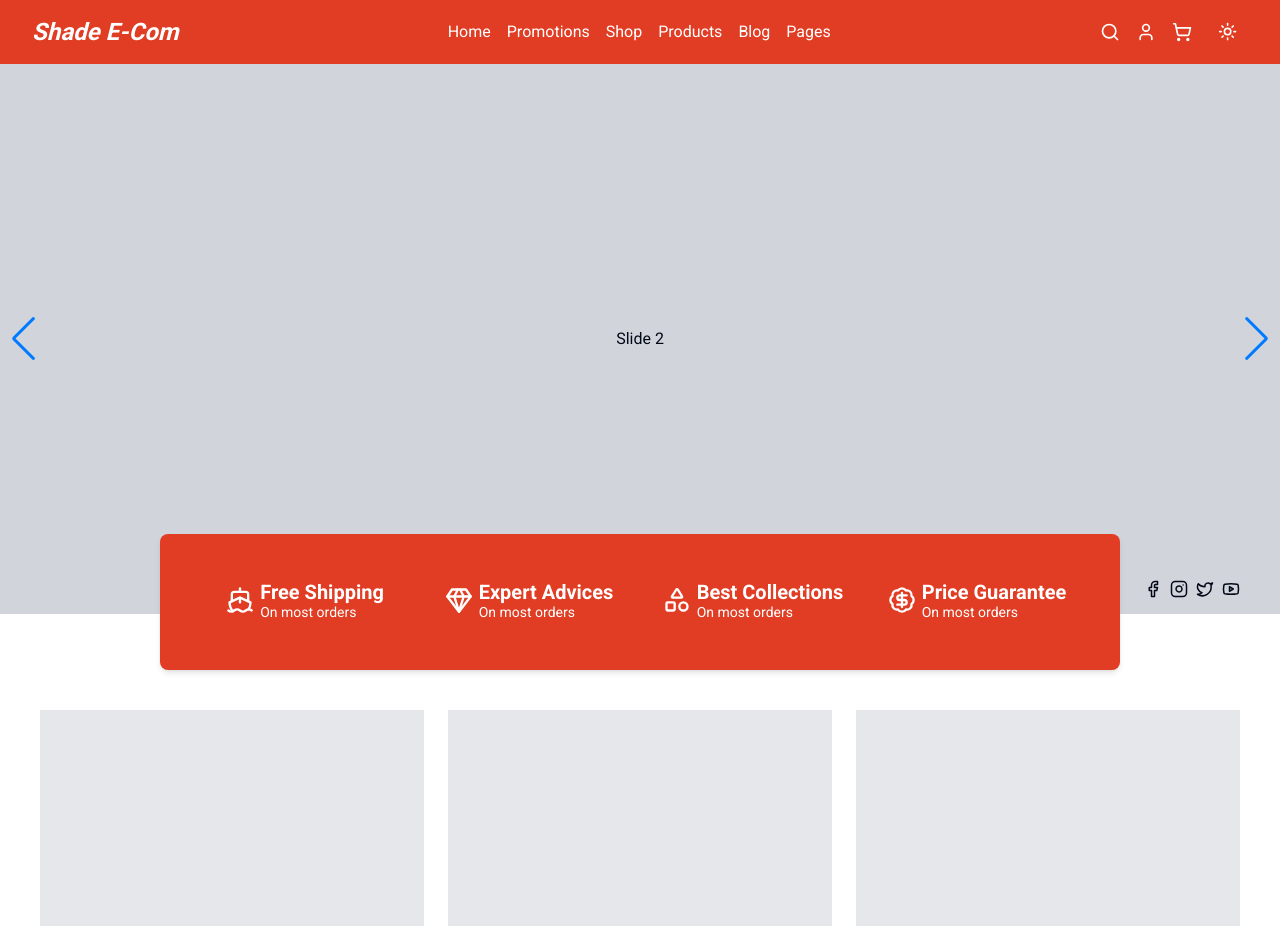
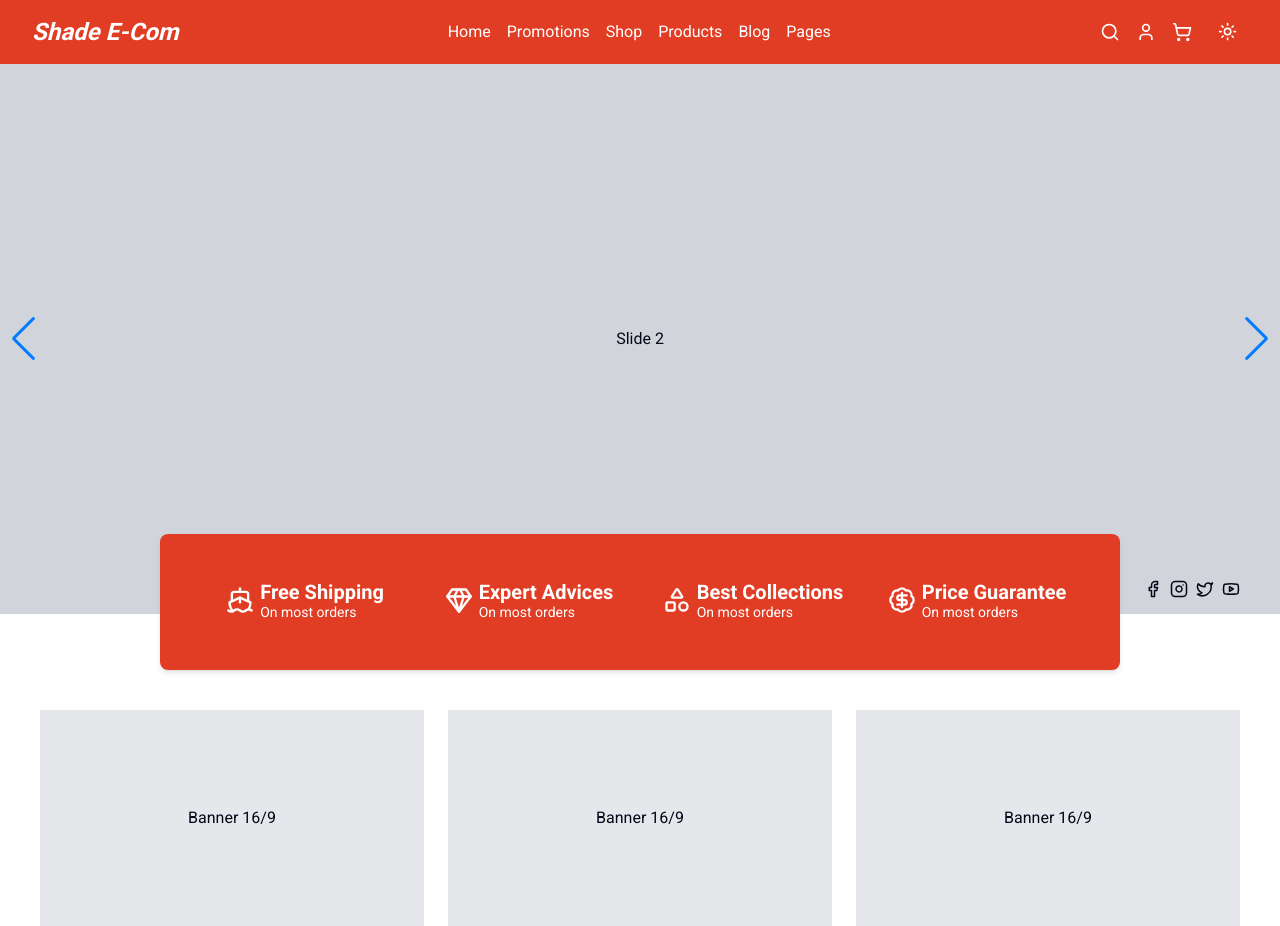
Before and after one commit to sellimenes/shade-ecom, a Next.js app: page / in a window 1280 px wide. Built offline with nearby package versions, Linux system fonts and the light colour scheme.

Commit message:
banner info

```diff
--- a/components/TripleBanners.tsx
+++ b/components/TripleBanners.tsx
@@ -5,9 +5,15 @@ type Props = {};
 const TripleBanners = (props: Props) => {
   return (
     <section className="my-10 px-10 w-full flex items-center justify-between gap-6">
-      <div className="flex-1 aspect-video bg-gray-200"></div>
-      <div className="flex-1 aspect-video bg-gray-200"></div>
-      <div className="flex-1 aspect-video bg-gray-200"></div>
+      <div className="flex-1 aspect-video bg-gray-200 flex items-center justify-center">
+        Banner 16/9
+      </div>
+      <div className="flex-1 aspect-video bg-gray-200 flex items-center justify-center">
+        Banner 16/9
+      </div>
+      <div className="flex-1 aspect-video bg-gray-200 flex items-center justify-center">
+        Banner 16/9
+      </div>
     </section>
   );
 };
```
